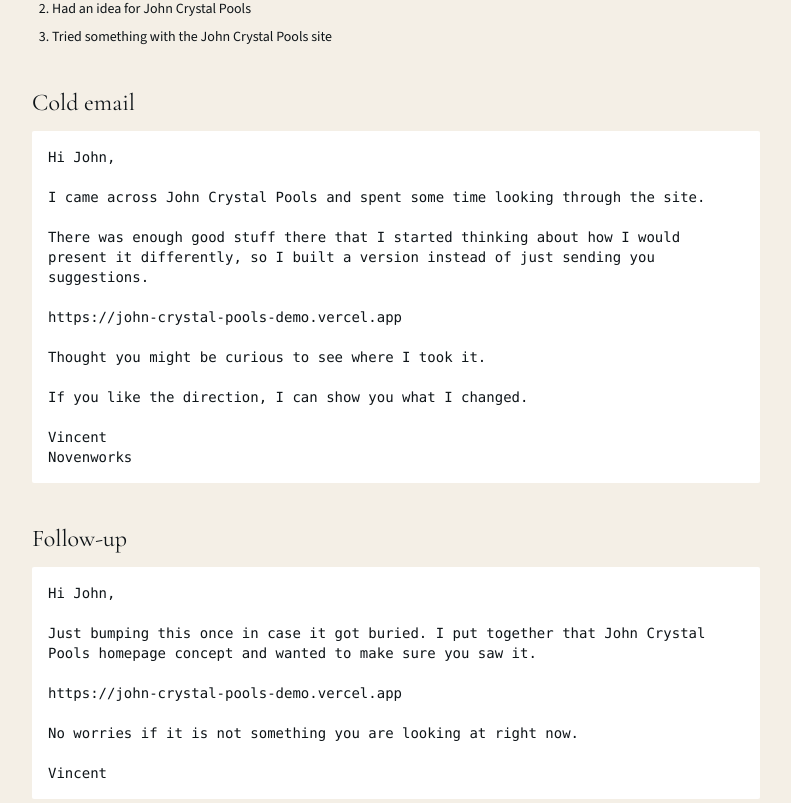
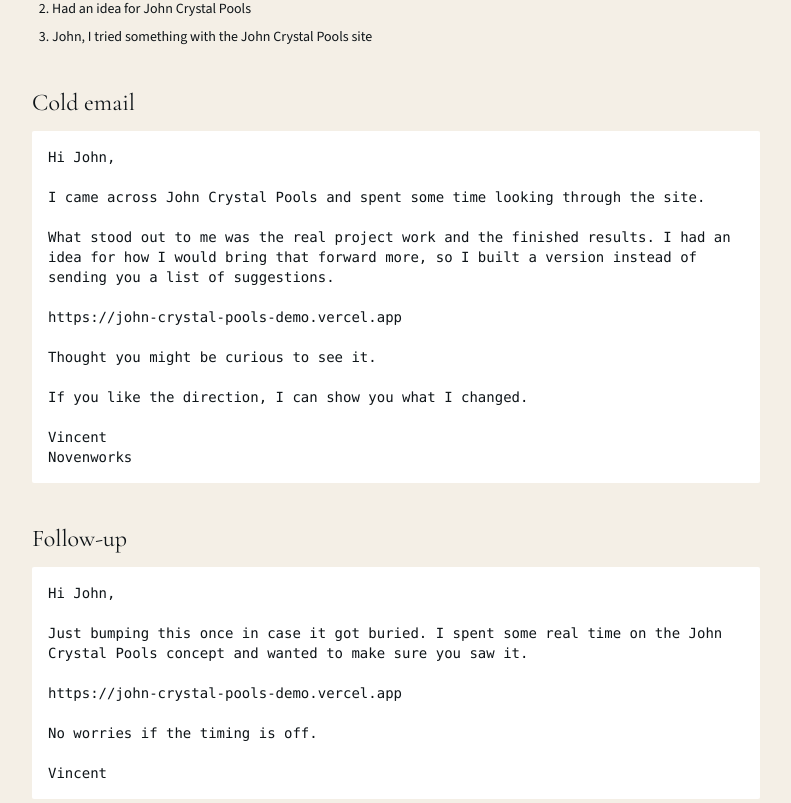
Before and after one commit to Novenworks/John-Crystal-Pools-Demo, a Next.js app: page /outreach in a window 1280 px wide. Shown: the part 1337-2140 px from the top of the page, without its empty margins (244-1035 px from the left). Built offline with nearby package versions, Linux system fonts and the light colour scheme.

Commit message:
Humanize outreach email copy

```diff
--- a/app/outreach/page.tsx
+++ b/app/outreach/page.tsx
@@ -70,7 +70,7 @@
         <ol className="mt-3 list-decimal space-y-2 pl-5 text-sm">
             <li>John, I made something for John Crystal Pools</li>
             <li>Had an idea for John Crystal Pools</li>
-            <li>Tried something with the John Crystal Pools site</li>
+            <li>John, I tried something with the John Crystal Pools site</li>
           </ol>
       </section>
 
@@ -81,11 +81,11 @@
 
 I came across John Crystal Pools and spent some time looking through the site.
 
-There was enough good stuff there that I started thinking about how I would present it differently, so I built a version instead of just sending you suggestions.
+What stood out to me was the real project work and the finished results. I had an idea for how I would bring that forward more, so I built a version instead of sending you a list of suggestions.
 
 https://john-crystal-pools-demo.vercel.app
 
-Thought you might be curious to see where I took it.
+Thought you might be curious to see it.
 
 If you like the direction, I can show you what I changed.
 
@@ -99,11 +99,11 @@
         <pre className="mt-3 whitespace-pre-wrap rounded-sm bg-white p-4 text-sm">
             {`Hi John,
 
-Just bumping this once in case it got buried. I put together that John Crystal Pools homepage concept and wanted to make sure you saw it.
+Just bumping this once in case it got buried. I spent some real time on the John Crystal Pools concept and wanted to make sure you saw it.
 
 https://john-crystal-pools-demo.vercel.app
 
-No worries if it is not something you are looking at right now.
+No worries if the timing is off.
 
 Vincent`}
           </pre>
```
